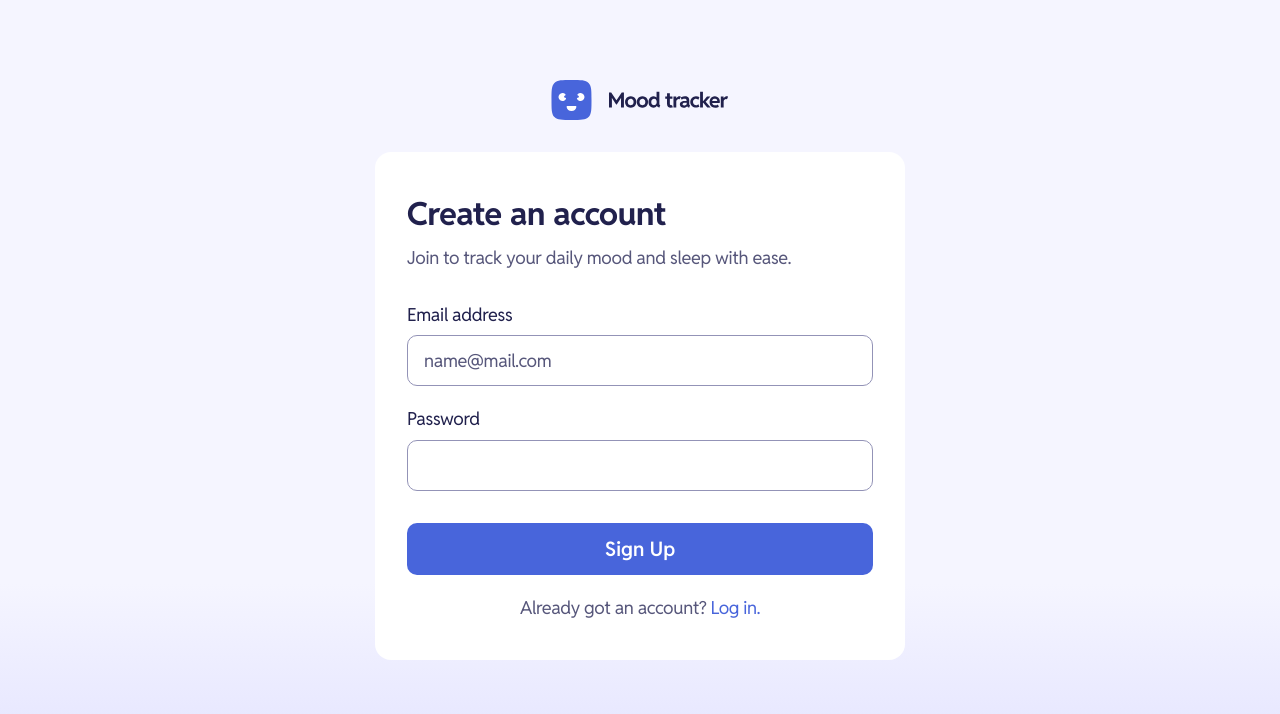
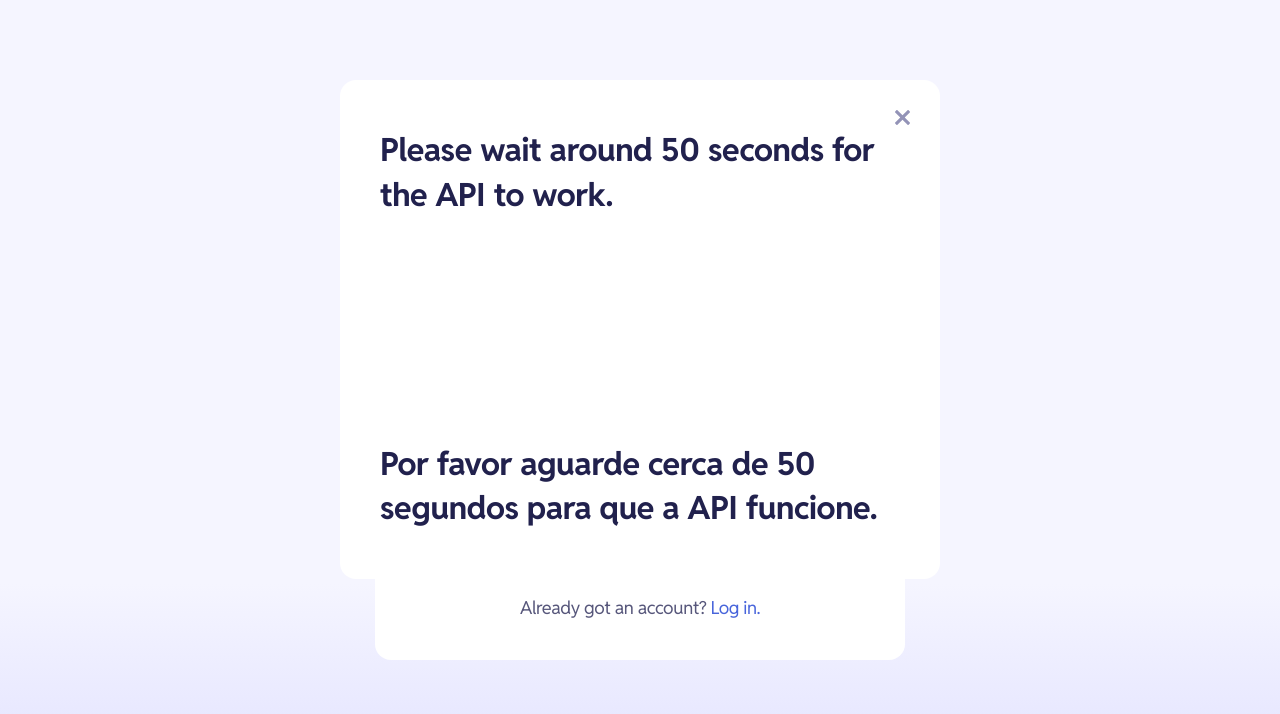
Before and after one commit to TonyzCataldo/ReactJS-Mood-Tracker, a React (Vite) app: page /signup in a window 1280 px wide. Shown: the top 714 px of the page. Built offline with nearby package versions, Linux system fonts and the light colour scheme.

Commit message:
api message gap

```diff
--- a/src/pages/SignIn.tsx
+++ b/src/pages/SignIn.tsx
@@ -68,7 +68,7 @@ const SignIn = () => {
         isVisible={apiMessage}
         setIsVisible={setApiMessage}
       >
-        <div className="flex flex-col items-center gap-14">
+        <div className="flex flex-col items-center gap-56">
           <h2 className="font-RedditSans text-[2rem]/[140%] tracking-[-0.019rem] font-bold text-neutral-900">
             Please wait around 50 seconds for the API to work.
           </h2>
--- a/src/pages/SignUp.tsx
+++ b/src/pages/SignUp.tsx
@@ -1,14 +1,15 @@
 import logo from "../assets/logo.svg";
 import SignMain from "../components/SignMain";
 import { formReducer, initialState } from "../reducers/authFormReducer";
-import { useReducer } from "react";
+import { useReducer, useState } from "react";
 import { useAuth } from "../context/AuthContext";
 import axios from "axios";
 import { AxiosError } from "axios";
+import DefaultContainer from "../components/DefaultContainer";
 
 const SignUp = () => {
   const [state, dispatch] = useReducer(formReducer, initialState);
-
+  const [apiMessage, setApiMessage] = useState(true);
   const { setIsAuthenticated, setOnboardingRequired } = useAuth();
 
   const handleSignUp = async (e: React.FormEvent) => {
@@ -67,6 +68,20 @@ const SignUp = () => {
         state={state}
         dispatch={dispatch}
       />
+      <DefaultContainer
+        py="settings"
+        isVisible={apiMessage}
+        setIsVisible={setApiMessage}
+      >
+        <div className="flex flex-col items-center gap-56">
+          <h2 className="font-RedditSans text-[2rem]/[140%] tracking-[-0.019rem] font-bold text-neutral-900">
+            Please wait around 50 seconds for the API to work.
+          </h2>
+          <h2 className="font-RedditSans text-[2rem]/[140%] tracking-[-0.019rem] font-bold text-neutral-900">
+            Por favor aguarde cerca de 50 segundos para que a API funcione.
+          </h2>
+        </div>
+      </DefaultContainer>
     </div>
   );
 };
```
